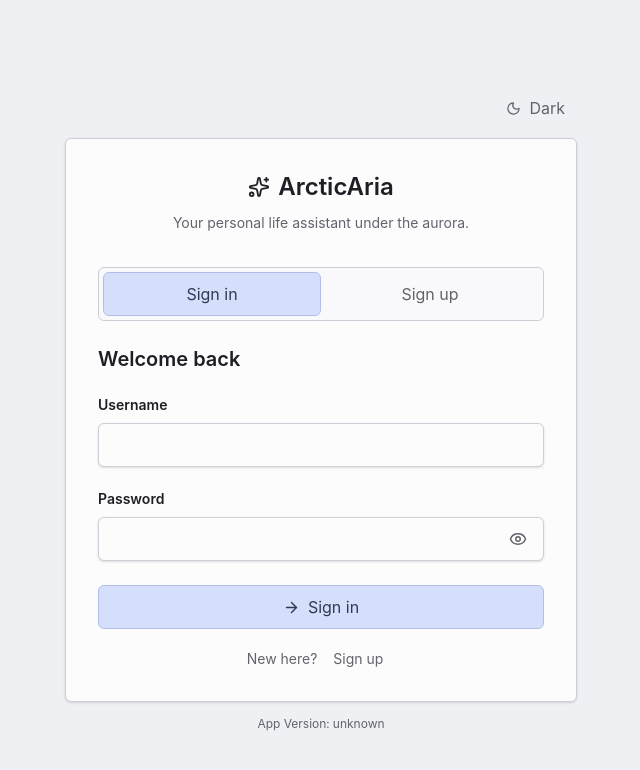
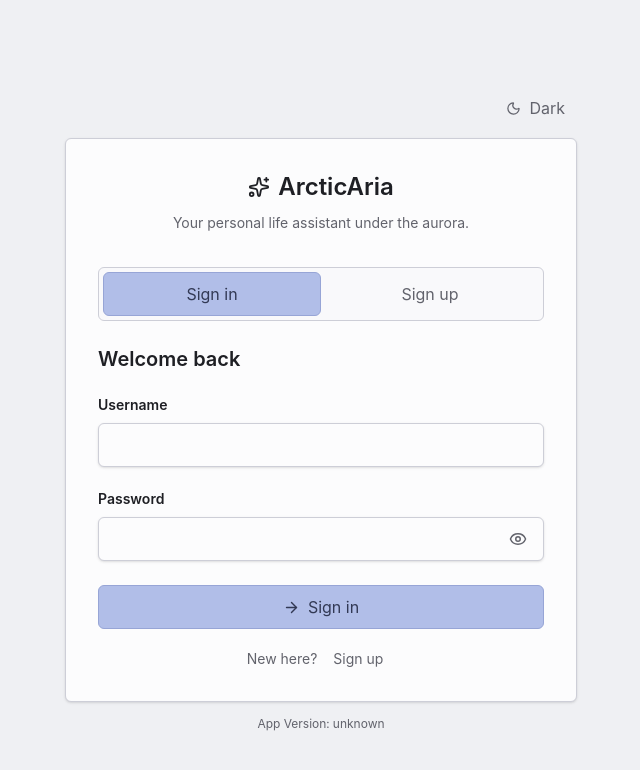
Before and after one commit to purinliang/arctic-aria, a Next.js app in the folder apps/web/: page / in a window 1280 px wide. Shown: the top 770 px of the page, without its empty margins (319-959 px from the left). Built offline with nearby package versions, Linux system fonts and the light colour scheme; no server answers.

Commit message:
style(web): strengthen selected theme colors

```diff
--- a/apps/web/src/app/globals.css
+++ b/apps/web/src/app/globals.css
@@ -74,9 +74,9 @@
   --aa-color-primary-muted: var(--blue-3);
   --aa-color-primary-muted-text: var(--blue-12);
   --aa-color-hover: var(--gray-4);
-  --aa-color-selected: var(--blue-5);
-  --aa-color-selected-hover: var(--blue-5);
-  --aa-color-selected-border: var(--blue-7);
+  --aa-color-selected: var(--blue-7);
+  --aa-color-selected-hover: var(--blue-8);
+  --aa-color-selected-border: var(--blue-8);
   --aa-color-selected-text: var(--blue-12);
   --aa-color-focus: var(--blue-9);
   --background: var(--aa-color-page);
@@ -159,9 +159,9 @@
   --aa-color-primary-muted: var(--blue-3);
   --aa-color-primary-muted-text: var(--blue-12);
   --aa-color-hover: var(--gray-4);
-  --aa-color-selected: var(--blue-5);
-  --aa-color-selected-hover: var(--blue-5);
-  --aa-color-selected-border: var(--blue-7);
+  --aa-color-selected: var(--blue-6);
+  --aa-color-selected-hover: var(--blue-7);
+  --aa-color-selected-border: var(--blue-8);
   --aa-color-selected-text: var(--blue-12);
   --aa-color-focus: var(--blue-11);
 }
--- a/apps/web/src/app/layout.tsx
+++ b/apps/web/src/app/layout.tsx
@@ -15,11 +15,11 @@ const themeBootScript = `
     const darkMode = preference === "dark" || (preference !== "light" && systemDark);
     const root = document.documentElement;
 
-    root.dataset.theme = darkMode ? "dark" : "light";
+    root.dataset.aaTheme = darkMode ? "dark" : "light";
     root.style.colorScheme = darkMode ? "dark" : "light";
-    root.style.setProperty("--background", darkMode ? "#000000" : "#eef2f5");
-    root.style.setProperty("--foreground", darkMode ? "#ffffff" : "#0f172a");
-    root.style.setProperty("--muted-foreground", darkMode ? "#a3a3a3" : "#64748b");
+    root.style.setProperty("--background", "var(--aa-color-page)");
+    root.style.setProperty("--foreground", "var(--aa-color-text)");
+    root.style.setProperty("--muted-foreground", "var(--aa-color-muted)");
   } catch {
     // Keep the CSS :root light fallback if browser storage is unavailable.
   }
```
Also changed, not shown: 1 other file (tests, documents, lock files or other folders).
